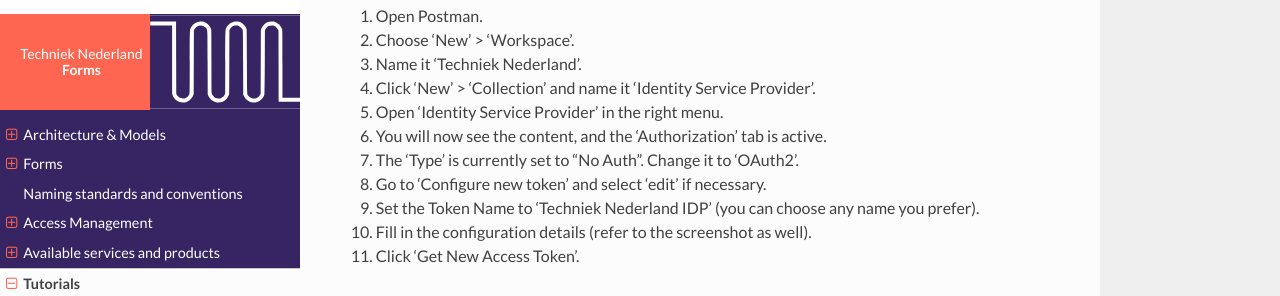
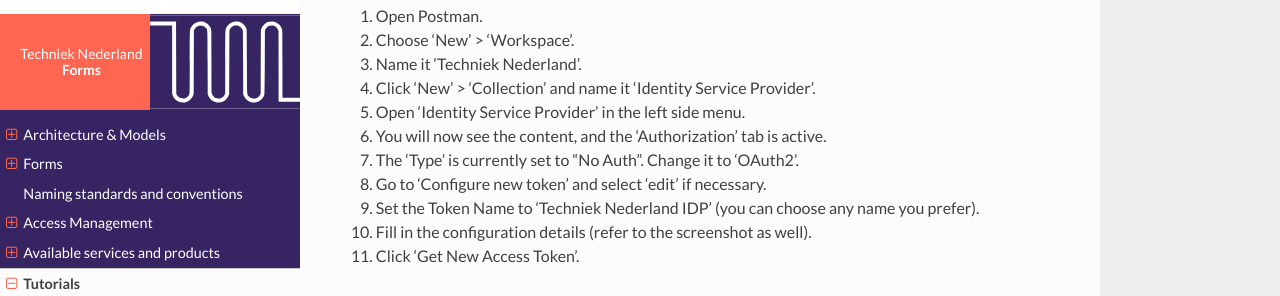
Before and after one commit to Techniek-Nederland/techniek-nederland-formulieren, a Sphinx documentation site: the page built from source/tutorials/authentication/user_authentication.rst, in a window 1280 px wide and 900 px high, scrolled down 1706 px. Shown: the part 158-454 px from the top of the window. Built offline with Sphinx 7.4.7 and the Read the Docs theme 2.0.0, drawn with Linux system fonts in a browser that asks for light colours.

Commit message:
Fix wrong location description of menu

```diff
--- a/source/tutorials/authentication/user_authentication.rst
+++ b/source/tutorials/authentication/user_authentication.rst
@@ -69,7 +69,7 @@ how you can configure Postman.
 #. Choose 'New' > 'Workspace'.
 #. Name it 'Techniek Nederland'.
 #. Click 'New' > 'Collection' and name it 'Identity Service Provider'.
-#. Open 'Identity Service Provider' in the right menu.
+#. Open 'Identity Service Provider' in the left side menu.
 #. You will now see the content, and the 'Authorization' tab is active.
 #. The 'Type' is currently set to "No Auth". Change it to 'OAuth2'.
 #. Go to 'Configure new token' and select 'edit' if necessary.
```
